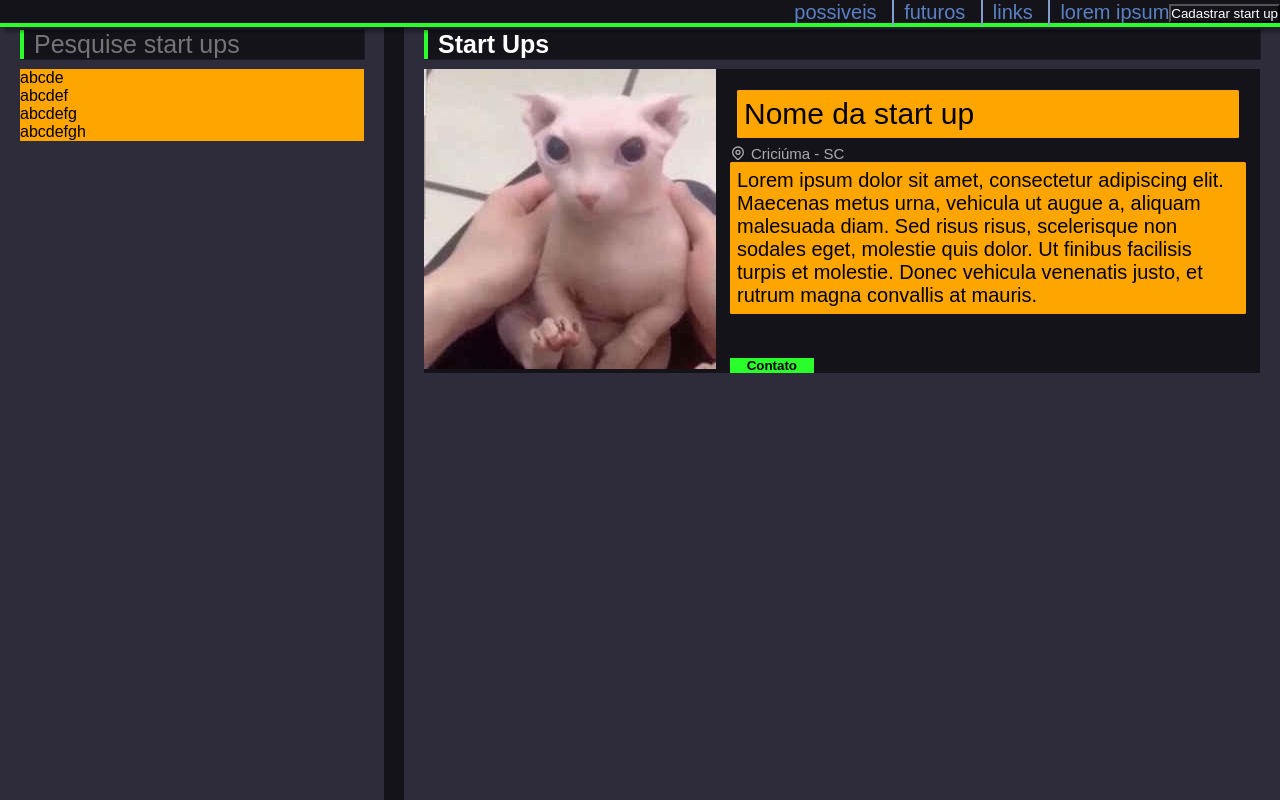
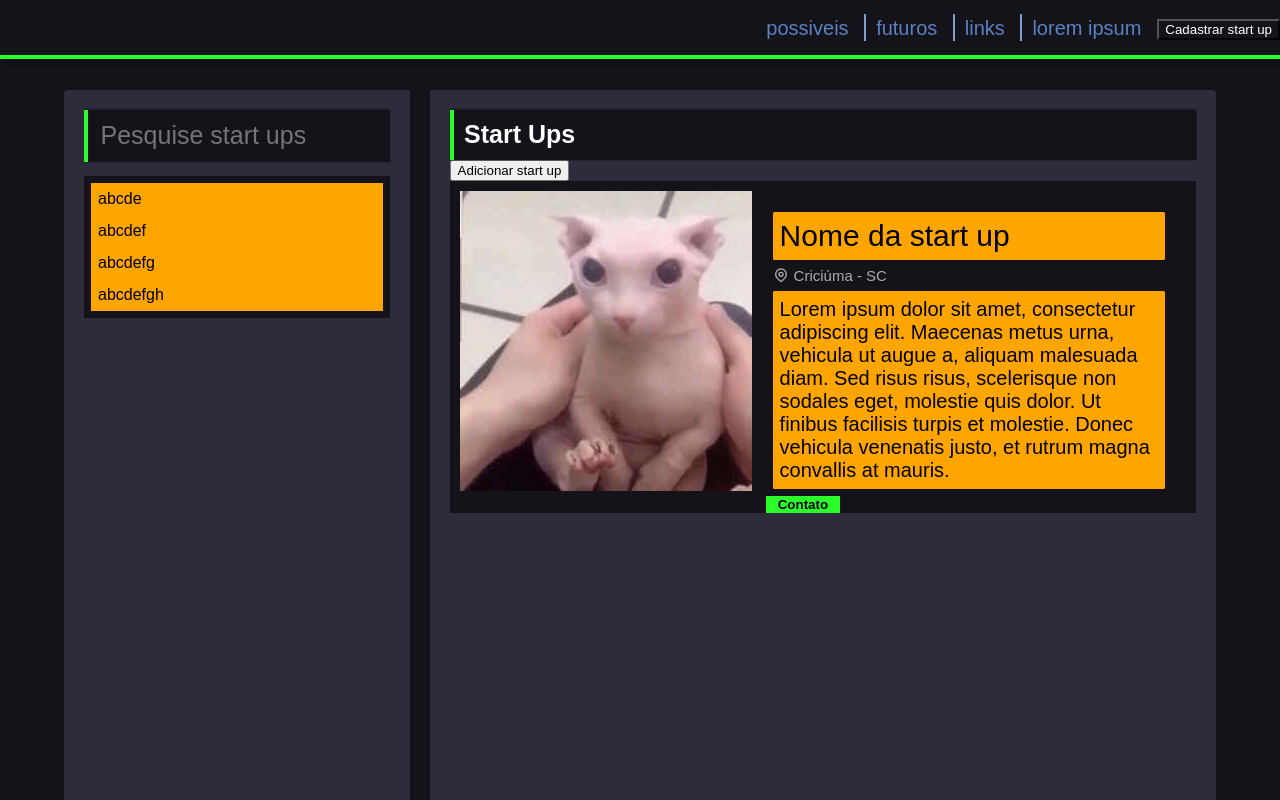
Before and after one commit to castelanlan/startupmap, a React (Create React App) app: page / in a window 1280 px wide. Shown: the top 800 px of the page. Built offline with nearby package versions, Linux system fonts and the light colour scheme.

Commit message:
code refactor pt2

```diff
--- a/src/App.tsx
+++ b/src/App.tsx
@@ -9,7 +9,6 @@ function App() {
       <Layout />
       <GlobalStyles />
     </>
-
   )
 }
 
--- a/src/components/Filter/styles.ts
+++ b/src/components/Filter/styles.ts
@@ -6,13 +6,12 @@ export const Container = styled.div`
 
 export const ItemList = styled.ul`
     list-style-type: none;
-    margin: 14px;
+    margin-top: 14px !important;
     padding: 7px;
 `;
 export const ListItem = styled.li`
-    width: auto;
     margin: 7px;
     padding: 7px;
-    background-color: orange !important;
+    background-color: orange;
     color: black;
 `;
--- a/src/components/Footer/styles.ts
+++ b/src/components/Footer/styles.ts
@@ -1,8 +1,9 @@
 import styled from "styled-components";
 
 export const Container = styled.div`
+    width: 100%;
     bottom: 0;
-    width: 100%;
+    left: 0;
     background-color: var(--color-bg);
 `;
 
@@ -13,7 +14,7 @@ export const DivColunas = styled.div` // fix: quebrei as colunas
     border-top: solid 4px;
     border-color: var(--color-green);
     column-count: 4;
+    color: white;
 `;
 
-export const Coluna = styled.div`
-`;
+export const Coluna = styled.div``;
--- a/src/components/Header/styles.ts
+++ b/src/components/Header/styles.ts
@@ -19,7 +19,6 @@ export const Container = styled.div``;
 
 export const NavBar = styled.div`
     background-color: var(--color-bg);
-    padding: 0.5%;
     z-index: 1; // sem isso as divs dentro do painel do meio ficam em cima do header
     width: 100%;
     position: fixed;
@@ -32,8 +31,8 @@ export const NavBar = styled.div`
 `;
 
 export const LinksRow = styled.div` // fix: responsividade
+    display: inline-block;
     padding-top: 9px;
-    display: inline-block;
     padding: 16px;
 
     > a {
--- a/src/components/Info/index.tsx
+++ b/src/components/Info/index.tsx
@@ -45,10 +45,10 @@ const Info: React.FC = () => {
             <h2>Start Ups</h2>
           </Titulo>
 
-          {/* <Fragment>
+          <Fragment>
             <button onClick={() => setCount(count + 1)}>Adicionar start up</button>
-            {[...Array(count)].map((_, i) => <AddedElement key={i} />)} {/* direto do so
-          </Fragment> */ }
+            {[...Array(count)].map((_, i) => <AddedElement key={i} />)}
+          </Fragment>
 
           <StartUp />
         </Direita>
--- a/src/components/Info/styles.ts
+++ b/src/components/Info/styles.ts
@@ -7,8 +7,7 @@ export const Container = styled.div`
     min-height: 1000px; /* fix: arrumar footer */
     display: grid;
     padding: 7% 5%;
-    margin: 0;
-    margin-bottom: 50px;
+    margin: 5% 0 5% 0;
     background-color: var(--color-bg);
 `;
 
@@ -33,6 +32,7 @@ export const Direita = styled.div`
 `;
 
 export const Titulo = styled.div`
+    margin-bottom: 14px;
     color: white;
     padding: 0.5px;
     border-left: 4px solid var(--color-green);
@@ -55,8 +55,8 @@ export const Titulo = styled.div`
         }
 
         > .input_pesq:focus {
-            outline: none !important;
-            color: #ababab;
+            outline: none;
+            color: var(--color-ababab);
         }
     }
 `;
--- a/src/components/StartUp/styles.ts
+++ b/src/components/StartUp/styles.ts
@@ -5,7 +5,7 @@ import { HiOutlineLocationMarker } from 'react-icons/hi';
 export const Container = styled.div``;
 
 export const PinIcon = styled(HiOutlineLocationMarker)`
-    color: #ababab;
+    color: var(--color-ababab);
 `;
 
 export const StartUpSection = styled.div`
@@ -44,20 +44,20 @@ export const Nome = styled.div`
 `;
 
 export const Lugar = styled.div`
-    margin: 7px;
+    margin: 7px !important;
     display: flex;
     height: auto;
 
     > p {
         font-size: 15px;
-        color: #ababab;
+        color: var(--color-ababab);
         margin: 0;
         margin-left: 5px;
     }
 `;
 
 export const Descricao = styled.div`
-    margin: 0 7px 0 7px;
+    margin: 0 7px 0 7px !important;
 
     > p {
         background-color: orange;
--- a/src/styles/GlobalStyles.ts
+++ b/src/styles/GlobalStyles.ts
@@ -10,16 +10,18 @@ export default createGlobalStyle`
     --color-black:  #000000;
     --color-bg:     #14131a;
     --panel-shadow: 5px 5px 3px 0 rgba(0,0,0,.3);
+    --color-ababab: #ababab;
 
   * {
     box-sizing: border-box;
     font-family: Arial, Helvetica, sans-serif;
     margin: 0;
-    padding: 0;
   }
 
   html {
     min-height: 100%;
+    min-width: 100%;
+    background-color: var(--color-bg);
   }
 
   h1, h2, h3, h4, h5, h6 {
```
